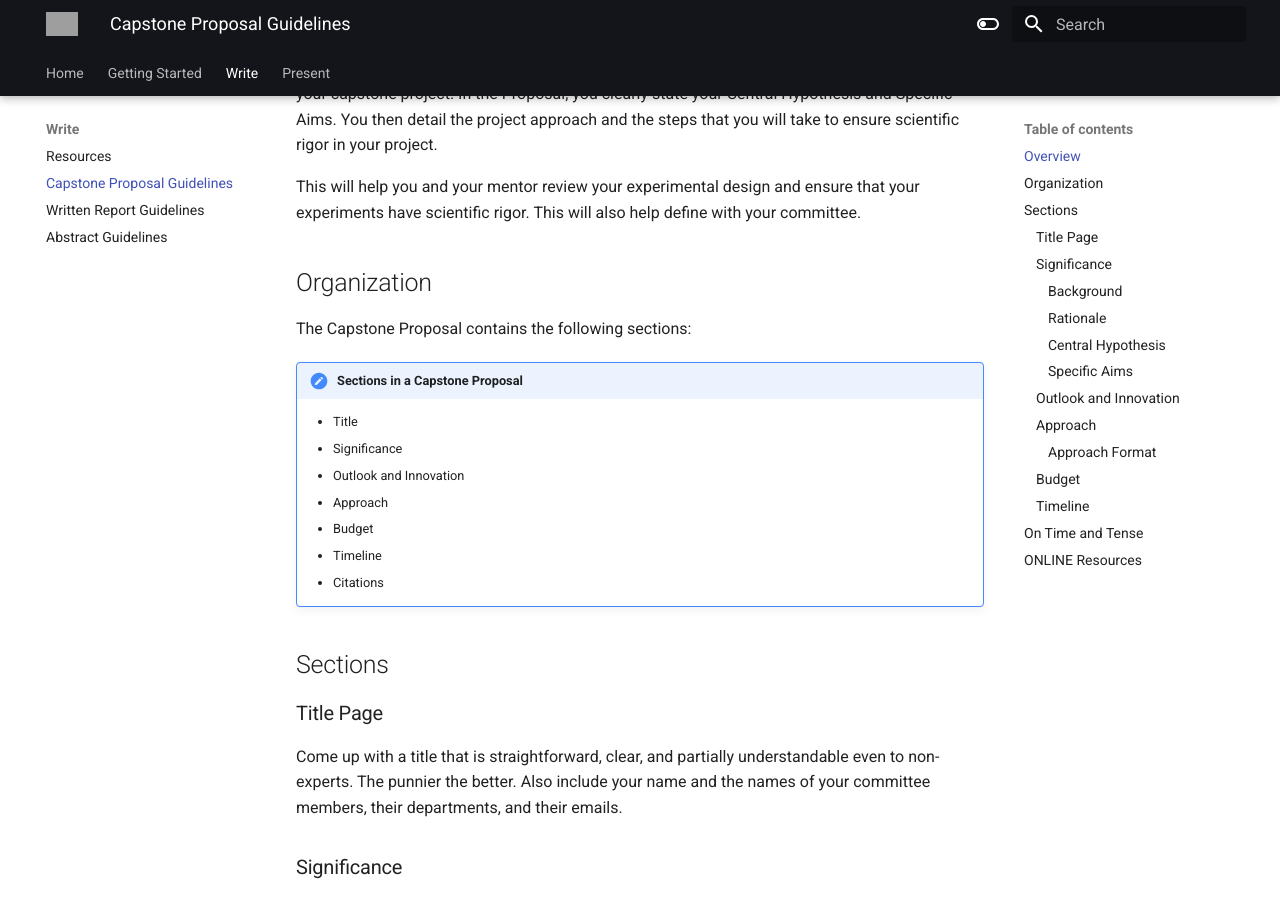
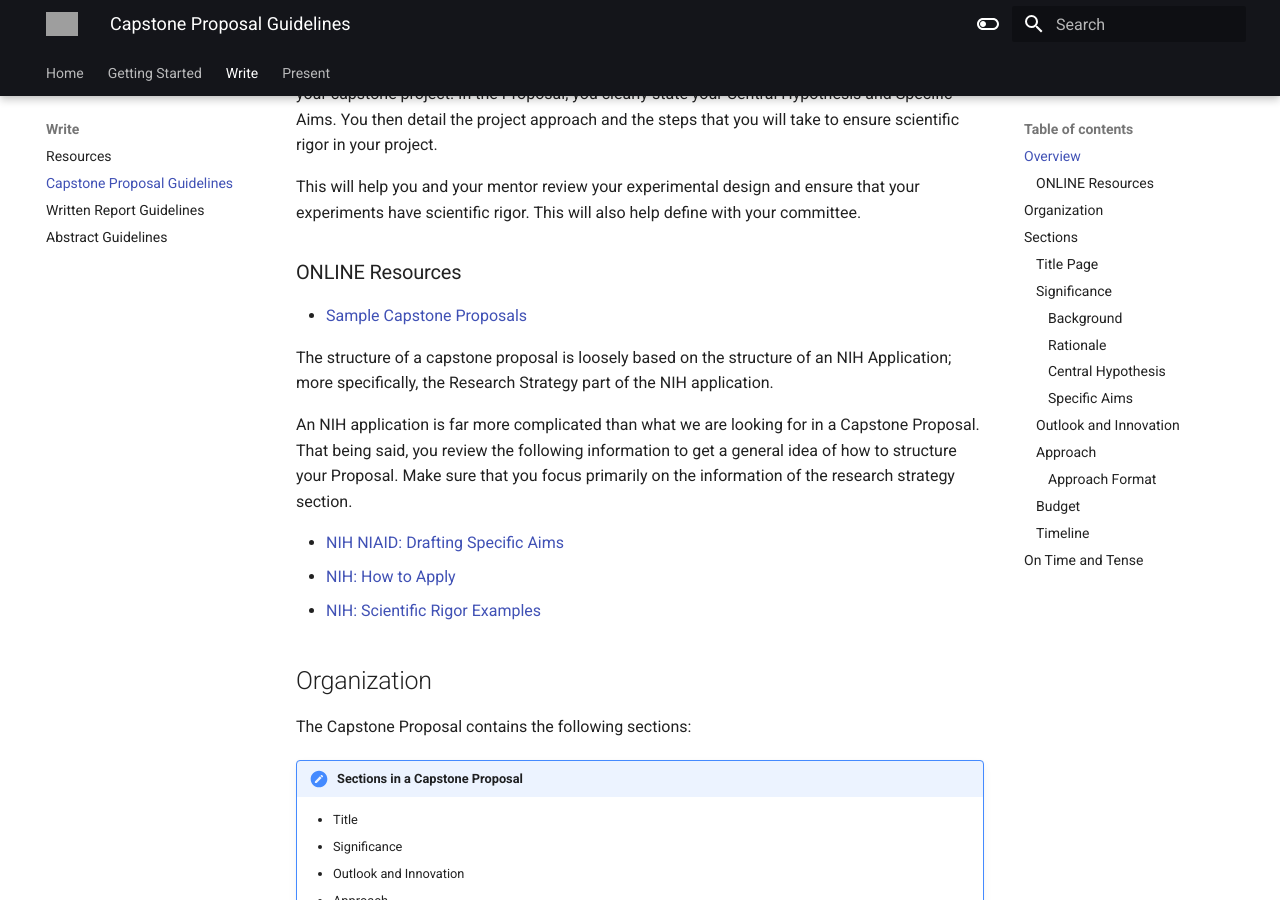
Before and after one commit to ModernHumanAnatomy/MHACapstone, an MkDocs documentation site: the page built from docs/capstone-proposal-guidelines.md, in a window 1280 px wide and 900 px high, scrolled down 263 px. Built offline with MkDocs 1.6.1 and Material for MkDocs 9.7.7, drawn with Linux system fonts in a browser that asks for light colours; some of the changed text lies outside the part shown; grey boxes are pictures that could not be loaded.

Commit message:
add links to online resources

```diff
--- a/docs/capstone-proposal-guidelines.md
+++ b/docs/capstone-proposal-guidelines.md
@@ -5,6 +5,18 @@
 The Capstone Proposal is a short, roughly 5-page document, designed to establish the scope of your capstone project. In the Proposal, you clearly state your Central Hypothesis and Specific Aims. You then detail the project approach and the steps that you will take to ensure scientific rigor in your project.
 
  This will help you and your mentor review your experimental design and ensure that your experiments have scientific rigor. This will also help define  with your committee.
+
+### ONLINE Resources
+
+- [Sample Capstone Proposals](https://olucdenver.sharepoint.com/:f:/s/mhacapstone/EuzDaZoetV9EgLzT6qNequ0BfJBQPiiUEis3Es9v4ELsFA?e=1RDtz5)
+
+The structure of a capstone proposal is loosely based on the structure of an NIH Application; more specifically, the Research Strategy part of the NIH application.
+
+An NIH application is far more complicated than what we are looking for in a Capstone Proposal. That being said, you review the following information to get a general idea of how to structure your Proposal. Make sure that you focus primarily on the information of the research strategy section.
+
+- [NIH NIAID: Drafting Specific Aims](https://www.niaid.nih.gov/grants-contracts/draft-specific-aims)
+- [NIH: How to Apply](https://grants.nih.gov/grants/how-to-apply-application-guide.html)
+- [NIH: Scientific Rigor Examples](https://grants.nih.gov/policy/reproducibility/resources.htm)
 
 ## Organization
 
```
Also changed, not shown: other parts of docs/capstone-proposal-guidelines.md (+0 -10 lines), docs/written-report-guidelines.md (+9 -7 lines).
